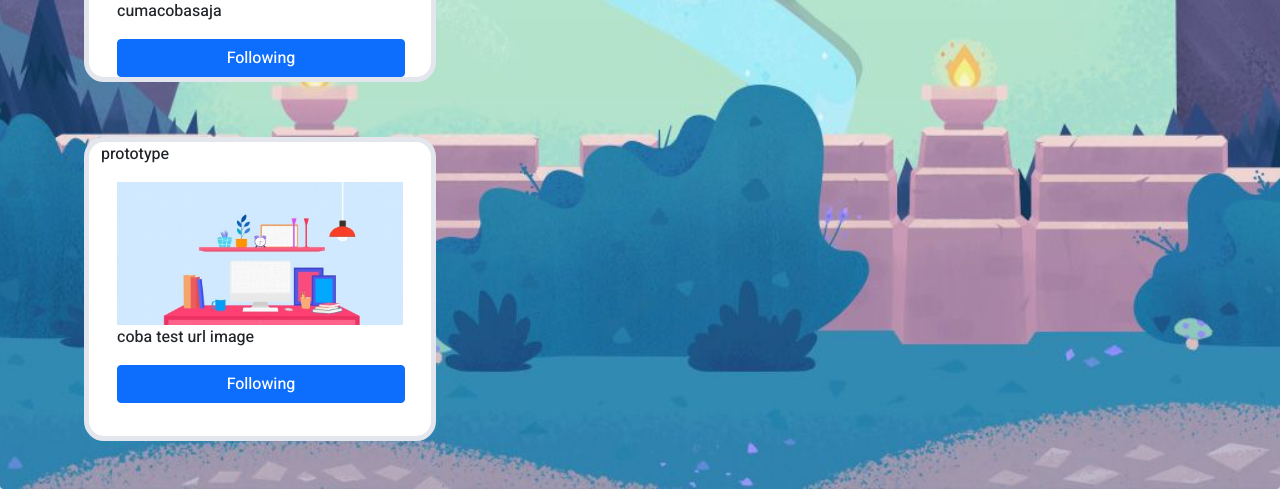
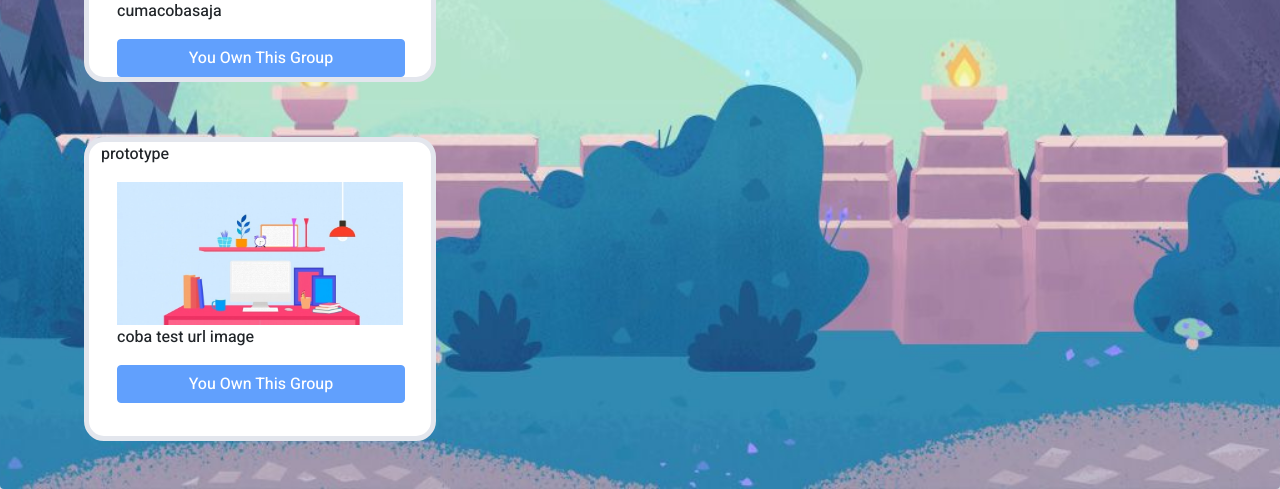
Before and after one commit to FarrelJ/projecttekweb, a PHP site: page /owngroup.php in a window 1280 px wide. Shown: the part 915-1404 px from the top of the page. Run offline with PHP 8.4, Linux system fonts and the light colour scheme; a user stored in the database is signed in; data comes from the database, SQL or seed files in the repository.

Commit message:
Rapiin group

```diff
--- a/grouptask_scriptmanager.php
+++ b/grouptask_scriptmanager.php
@@ -42,6 +42,8 @@ if(isset($_POST['ajaxAction'])&&$_POST['ajaxAction']=='deleteTask'){
 
 	$query = 'DELETE FROM `grouptask` WHERE `id_grouptask` = '.$id_tasktodelete;
 	$result = mysqli_query($con, $query);
+	$query = 'DELETE FROM `sudah_melakukan` WHERE `id_grouptask` = '.$id_tasktodelete;
+	mysqli_query($con, $query);
 
 	if($result){
 		$msg = 'delete successful';
--- a/owngroup.php
+++ b/owngroup.php
@@ -62,6 +62,15 @@ body {
 
 }
     </style>
+    <script>
+        $(document).ready(function(){
+            $(".groupcard").click(function(){
+                var id_search= $(this).attr('id');
+                window.location.replace("/projecttekweb/isigroup.php?id="+ id_search);
+                //alert(id_search);
+            });
+        });
+    </script>
 </head>
 <body>
     <?php
@@ -69,7 +78,7 @@ body {
     ?>
     <form method="post" action="owngroup.php" class="">
     <div class="shadow-lg bg-info p-5 rounded-lg rounded" id="buatbackground">
-                            <h1>List of my group(nanti ganti gambar)</h1>
+                            <h1>List of my group</h1>
                             <div class="container d-flex justify-content-center" id="searchbar">
                                 <div class="card mt-5 p-4" >
                                 <center>Lets Create a new group here!<center>
@@ -96,14 +105,14 @@ body {
                                       echo '<div class="row">';
                                   }
 
-                                  echo '<div class="card mx-5" style="width: 22rem;height:19rem;border: 5px solid #E3E6ED" id="'.$group['id_group'].'">
+                                  echo '<div class="card mx-5 groupcard" style="width: 22rem;height:19rem;border: 5px solid #E3E6ED" id="'.$group['id_group'].'">
                                   <h>'.$group['name_group'].'</h>
                                   <div class="card-body ">
                                                 <img class="carding" src=';echo "'gallery/".$group["url_gambar"]."'";
                                         echo '>';
                                         echo'
                                                 <p class="card-text">'.$group['desc_group'].'</p>
-                                                <a  class="btn btn-primary" style="width: 18rem">Following</a>
+                                                <a  class="btn btn-primary disabled" style="width: 18rem">You Own This Group</a>
                                                 </div>
                                  </div>';
 
```
Also changed, not shown: group.php (+9 -4 lines).
